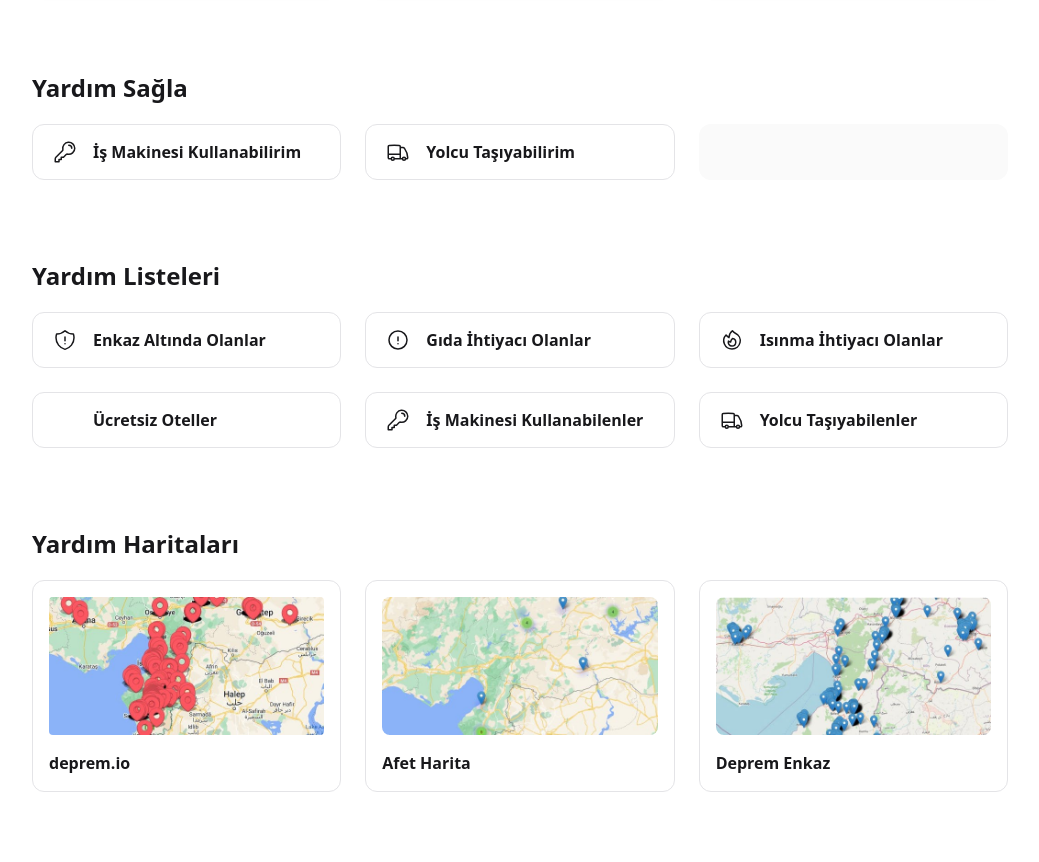
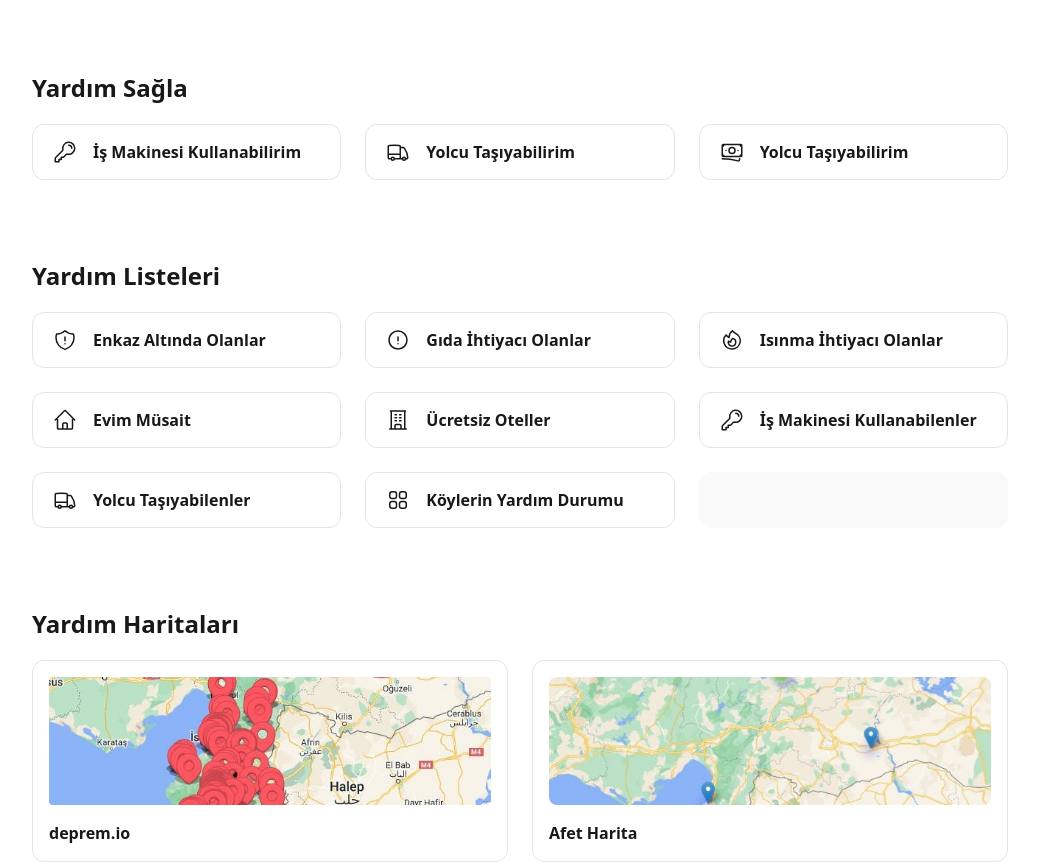
Before and after one commit to acikyazilimagi/deprem-io, a Next.js app: page / in a window 1280 px wide. Shown: the part 280-1142 px from the top of the page, without its empty margins (120-1159 px from the left). Built offline with nearby package versions, Linux system fonts and the light colour scheme.

Commit message:
fix ascii chart

```diff
--- a/components/alert.tsx
+++ b/components/alert.tsx
@@ -7,7 +7,11 @@ type AlertProps = {
 
 export default function Alert({ children }: AlertProps) {
   return (
-    <div className="flex items-center gap-4 rounded-xl border border-l-2 border-zinc-100 border-l-amber-500 p-4 text-sm">
+    <div
+      className="flex items-center gap-4 rounded-xl border border-l-2
+        border-zinc-100 border-l-amber-500 p-4 text-sm
+        dark:border-zinc-800 dark:border-l-amber-500 "
+    >
       <span className="text-amber-500">
         <Icon icon={Icons.Info} size={32} />
       </span>
--- a/components/footer.tsx
+++ b/components/footer.tsx
@@ -43,7 +43,7 @@ export default function Footer() {
             Gerektiğinde yetkili merci ve kurumlara bilgi sağlanabilir ve
             işbirliği yapılabilir.
           </p>
-          <p>© 2023</p>
+          <p>&copy; 2023</p>
         </div>
       </Container>
     </footer>
--- a/components/icon.tsx
+++ b/components/icon.tsx
@@ -36,11 +36,14 @@ export enum Icons {
   Truck = "truck",
   Key = "key",
   Home = "home",
+  Hotel = "hotel",
   Alert = "alert",
   Info = "info",
   Fire = "fire",
   Sun = "sun",
   Moon = "moon",
+  Dollar = "dollar",
+  Box = "box",
 }
 
 const Paths = {
@@ -170,4 +173,18 @@ const Paths = {
       d="M21.752 15.002A9.718 9.718 0 0118 15.75c-5.385 0-9.75-4.365-9.75-9.75 0-1.33.266-2.597.748-3.752A9.753 9.753 0 003 11.25C3 16.635 7.365 21 12.75 21a9.753 9.753 0 009.002-5.998z"
     />
   ),
+  dollar: (
+    <path
+      strokeLinecap="round"
+      strokeLinejoin="round"
+      d="M2.25 18.75a60.07 60.07 0 0115.797 2.101c.727.198 1.453-.342 1.453-1.096V18.75M3.75 4.5v.75A.75.75 0 013 6h-.75m0 0v-.375c0-.621.504-1.125 1.125-1.125H20.25M2.25 6v9m18-10.5v.75c0 .414.336.75.75.75h.75m-1.5-1.5h.375c.621 0 1.125.504 1.125 1.125v9.75c0 .621-.504 1.125-1.125 1.125h-.375m1.5-1.5H21a.75.75 0 00-.75.75v.75m0 0H3.75m0 0h-.375a1.125 1.125 0 01-1.125-1.125V15m1.5 1.5v-.75A.75.75 0 003 15h-.75M15 10.5a3 3 0 11-6 0 3 3 0 016 0zm3 0h.008v.008H18V10.5zm-12 0h.008v.008H6V10.5z"
+    />
+  ),
+  box: (
+    <path
+      strokeLinecap="round"
+      strokeLinejoin="round"
+      d="M3.75 6A2.25 2.25 0 016 3.75h2.25A2.25 2.25 0 0110.5 6v2.25a2.25 2.25 0 01-2.25 2.25H6a2.25 2.25 0 01-2.25-2.25V6zM3.75 15.75A2.25 2.25 0 016 13.5h2.25a2.25 2.25 0 012.25 2.25V18a2.25 2.25 0 01-2.25 2.25H6A2.25 2.25 0 013.75 18v-2.25zM13.5 6a2.25 2.25 0 012.25-2.25H18A2.25 2.25 0 0120.25 6v2.25A2.25 2.25 0 0118 10.5h-2.25a2.25 2.25 0 01-2.25-2.25V6zM13.5 15.75a2.25 2.25 0 012.25-2.25H18a2.25 2.25 0 012.25 2.25V18A2.25 2.25 0 0118 20.25h-2.25A2.25 2.25 0 0113.5 18v-2.25z"
+    ></path>
+  ),
 };
--- a/components/yardim-haritalari.tsx
+++ b/components/yardim-haritalari.tsx
@@ -8,7 +8,7 @@ export default function YardimHaritalari({}: YardimHaritalariProps) {
     <section className="mt-20">
       <h3 className="mb-5">Yardım Haritaları</h3>
 
-      <div className="grid gap-3 sm:grid-cols-3 sm:gap-6">
+      <div className="grid gap-3 sm:grid-cols-2 sm:gap-6">
         <YardimHaritalariButton href="/yardim-map-enkaz">
           <Image
             src="/map-deprem-io.jpg"
@@ -16,7 +16,7 @@ export default function YardimHaritalari({}: YardimHaritalariProps) {
             width={600}
             height={300}
             quality={100}
-            className="rounded object-cover"
+            className="rounded object-cover h-32"
           />
           <b>deprem.io</b>
         </YardimHaritalariButton>
@@ -28,21 +28,9 @@ export default function YardimHaritalari({}: YardimHaritalariProps) {
             width={600}
             height={300}
             quality={100}
-            className="rounded-lg object-cover"
+            className="rounded-lg object-cover h-32"
           />
           <b>Afet Harita</b>
-        </YardimHaritalariButton>
-
-        <YardimHaritalariButton href="https://depremenkaz.xyz/" target="_blank">
-          <Image
-            src="/map-deprem-enkaz.jpg"
-            alt=""
-            width={600}
-            height={300}
-            quality={100}
-            className="rounded-lg object-cover"
-          />
-          <b>Deprem Enkaz</b>
         </YardimHaritalariButton>
       </div>
     </section>
--- a/components/yardim-listeleri.tsx
+++ b/components/yardim-listeleri.tsx
@@ -1,4 +1,4 @@
-import PrimaryButton from "@/components/primary-button";
+import PrimaryButton, { PrimaryButtonEmpty } from "@/components/primary-button";
 import Icon, { Icons } from "@/components/icon";
 
 type YardimListeleriProps = {};
@@ -24,6 +24,11 @@ export default function YardimListeleri({}: YardimListeleriProps) {
           <span>Isınma İhtiyacı Olanlar</span>
         </PrimaryButton>
 
+        <PrimaryButton href="https://evimmusait.com/" target="_blank">
+          <Icon icon={Icons.Home} />
+          <span>Evim Müsait</span>
+        </PrimaryButton>
+
         <PrimaryButton
           href="https://gisibb.maps.arcgis.com/apps/MapSeries/index.html?appid=b49d96adc42e439cbab407b4a27c30d8"
           target="_blank"
@@ -41,6 +46,13 @@ export default function YardimListeleri({}: YardimListeleriProps) {
           <Icon icon={Icons.Truck} />
           <span>Yolcu Taşıyabilenler</span>
         </PrimaryButton>
+
+        <PrimaryButton href="/yardim-list-konaklama">
+          <Icon icon={Icons.Box} />
+          <span>Köylerin Yardım Durumu</span>
+        </PrimaryButton>
+
+        <PrimaryButtonEmpty />
       </div>
     </section>
   );
--- a/components/yardim-sagla.tsx
+++ b/components/yardim-sagla.tsx
@@ -19,7 +19,10 @@ export default function YardimSagla({}: YardimSaglaProps) {
           <span>Yolcu Taşıyabilirim</span>
         </PrimaryButton>
 
-        <PrimaryButtonEmpty />
+        <PrimaryButton href="/yardim-et-bagis">
+          <Icon icon={Icons.Dollar} />
+          <span>Yolcu Taşıyabilirim</span>
+        </PrimaryButton>
       </div>
     </section>
   );
--- /dev/null
+++ b/pages/yararli-linkler.tsx
@@ -0,0 +1,3 @@
+export default function YararliLinkler() {
+  return <div>YararliLinkler</div>;
+}
--- /dev/null
+++ b/pages/yardim-et-bagis.tsx
@@ -0,0 +1,3 @@
+export default function YardimEtBagis() {
+  return <div>YardimEtBagis</div>;
+}
--- a/pages/yardim-istek-enkaz.tsx
+++ b/pages/yardim-istek-enkaz.tsx
@@ -101,6 +101,7 @@ export default function YardimIstekEnkaz() {
           <div className="sm:col-span-2">
             <Controller
               name="address"
+              rules={{ required: true }}
               control={control}
               render={({ field }) => (
                 <InputWrapper icon={Icons.Pin}>
@@ -176,6 +177,7 @@ export default function YardimIstekEnkaz() {
             <Controller
               name="physicalConditionDetail"
               control={control}
+              rules={{ required: true }}
               render={({ field }) => (
                 <InputWrapper icon={Icons.Info}>
                   <textarea
--- /dev/null
+++ b/pages/yardim-list-konaklama.tsx
@@ -0,0 +1,3 @@
+export default function YardimListKonaklama() {
+  return <div>YardimListKonaklama</div>;
+}
```
Also changed, not shown: pages/yardim-list-yolcu-tasi.tsx (renamed from pages/yardim-list-yolcutasi.tsx).
